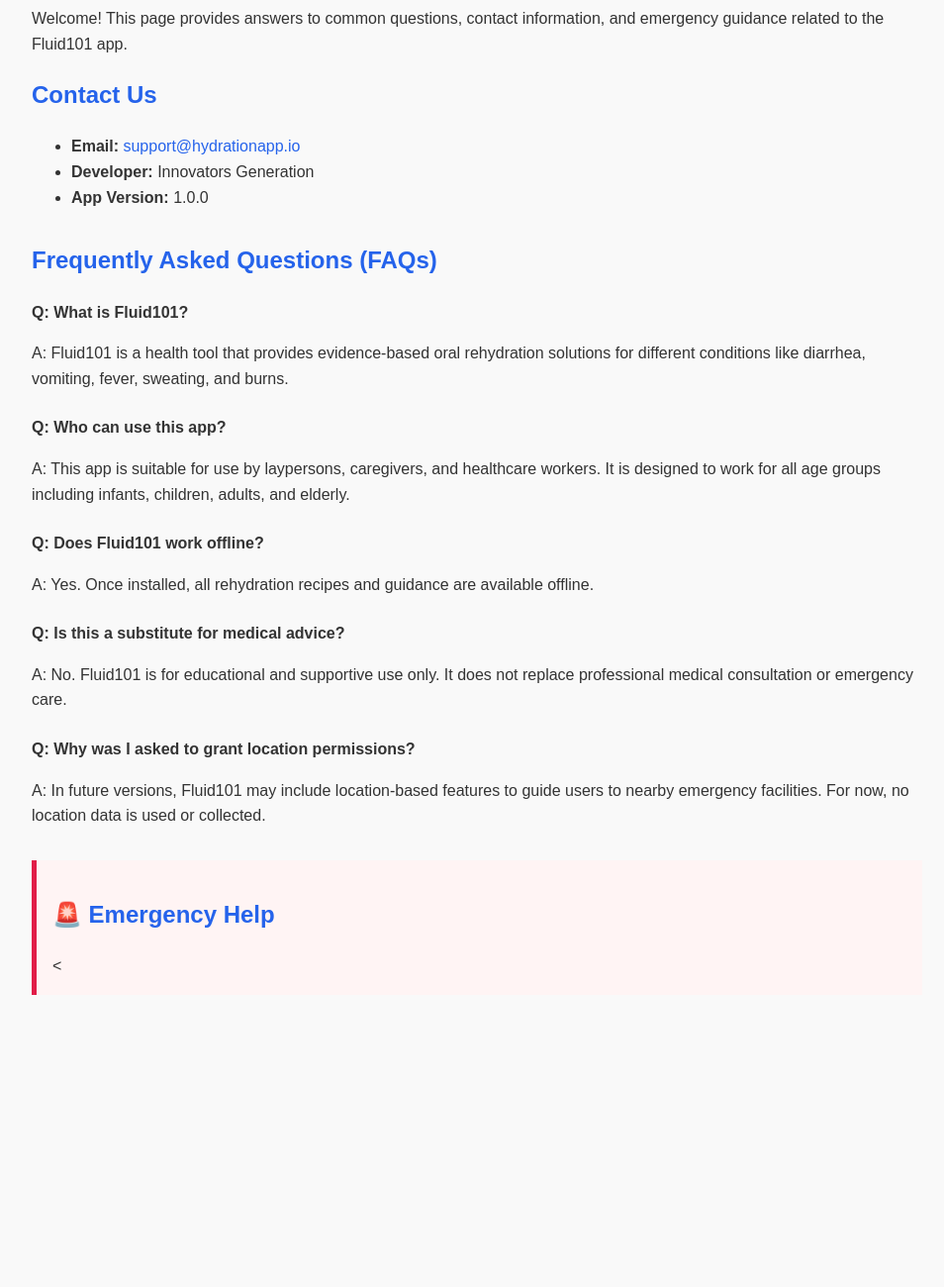
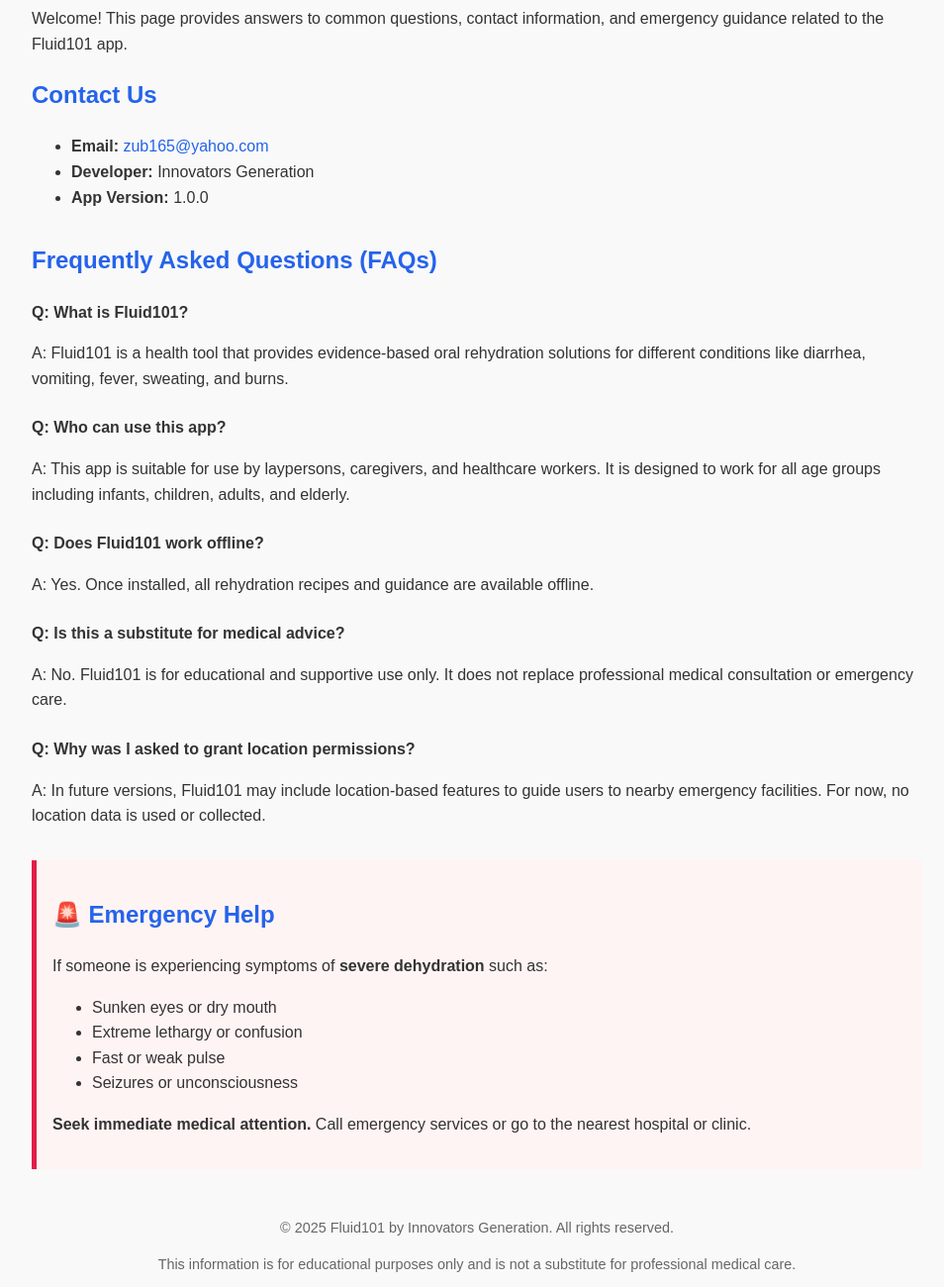
Before and after one commit to zub165/fluid101, a plain HTML site: page support.html in a window 1280 px wide. Shown: the part 120-1420 px from the top of the page at 99% size, without its empty margins (158-1112 px from the left). Before the commit the page ends 1157 px from the top, so only its background shows below. Drawn offline with Linux system fonts and the light colour scheme.

Commit message:
Update support.html

```diff
--- a/support.html
+++ b/support.html
@@ -50,7 +50,7 @@
 
   <h2>Contact Us</h2>
   <ul>
-    <li><strong>Email:</strong> <a href="mailto:support@hydrationapp.io">support@hydrationapp.io</a></li>
+    <li><strong>Email:</strong> <a href="mailto:zub165@yahoo.com">zub165@yahoo.com</a></li>
     <li><strong>Developer:</strong> Innovators Generation</li>
     <li><strong>App Version:</strong> 1.0.0</li>
   </ul>
@@ -86,4 +86,19 @@
 
   <div class="emergency">
     <h2>🚨 Emergency Help</h2>
-    <
+    <p>If someone is experiencing symptoms of <strong>severe dehydration</strong> such as:</p>
+    <ul>
+      <li>Sunken eyes or dry mouth</li>
+      <li>Extreme lethargy or confusion</li>
+      <li>Fast or weak pulse</li>
+      <li>Seizures or unconsciousness</li>
+    </ul>
+    <p><strong>Seek immediate medical attention.</strong> Call emergency services or go to the nearest hospital or clinic.</p>
+  </div>
+
+  <footer>
+    <p>&copy; 2025 Fluid101 by Innovators Generation. All rights reserved.</p>
+    <p>This information is for educational purposes only and is not a substitute for professional medical care.</p>
+  </footer>
+</body>
+</html>
```
